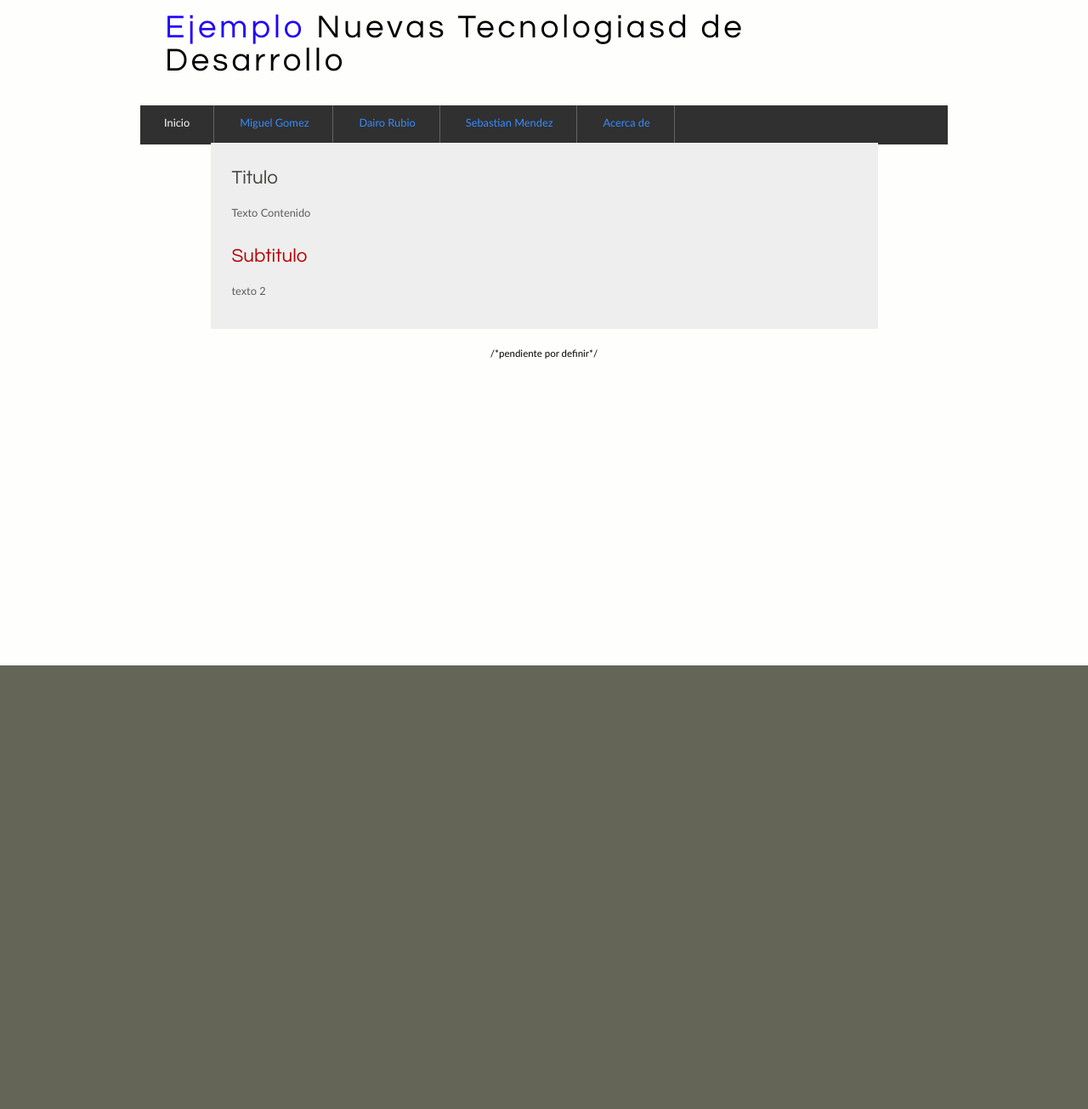
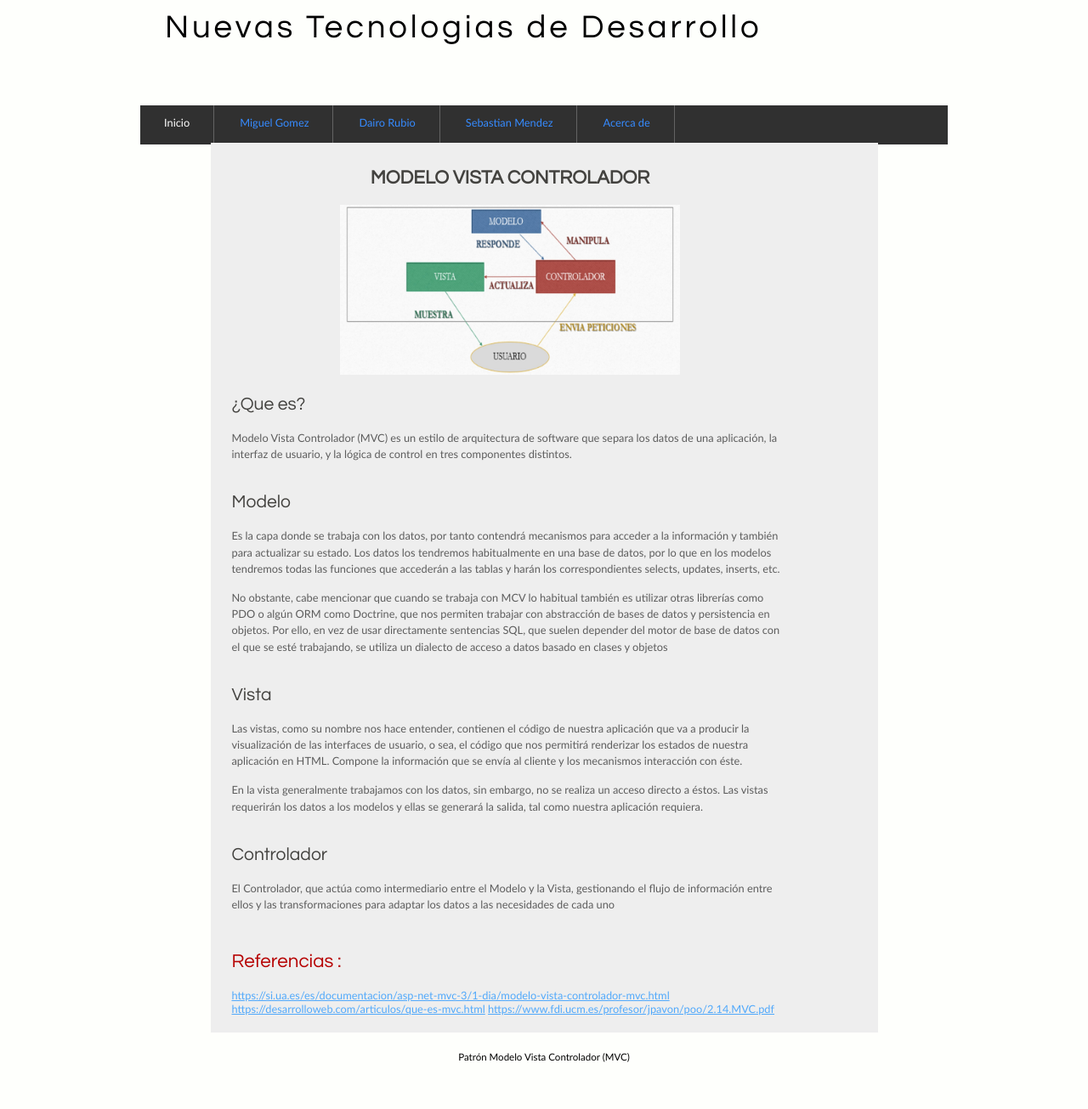
Before and after one commit to zixtar23/nuevorepo, a plain HTML site: page integrante_2.html in a window 1280 px wide. Shown: the part 17-1322 px from the top of the page at 85% size. Before the commit the page ends 800 px from the top, so only its background shows below. Drawn offline with Linux system fonts and the light colour scheme.

Commit message:
Update integrante_2.html

```diff
--- a/integrante_2.html
+++ b/integrante_2.html
@@ -1,9 +1,11 @@
 <!DOCTYPE HTML>
+<html lang="es">
 <html>
 
     <head>
+        <meta charset="UTF-8"/>
         <title>HTML</title>
-        <meta name="description" content="website description" />
+        <meta name="description" content="Descripción del patrón modelo vista controlador" />
         <meta name="keywords" content="website keywords, website keywords" />
         <meta http-equiv="content-type" content="text/html; charset=windows-1252" />
         <link rel="stylesheet" type="text/css" href="style/style.css" />
@@ -14,7 +16,7 @@
             <div id="header">
                 <div id="logo">
                     <div id="logo_text">
-                        <h1><a href="index.html">Ejemplo<span class="logo_colour"> Nuevas Tecnologiasd de Desarrollo</span></a></h1>
+                        <h1><a href="index.html"><span class="logo_colour"> Nuevas Tecnologias de Desarrollo</span></a></h1>
                     </div>
                 </div>
                 <div id="menubar">
@@ -29,14 +31,35 @@
             </div>
             <div id="site_content">
                 <div id="content">
-                    <h1>Titulo</h1>
-                    <p>Texto Contenido</p>
-                    <h2>Subtitulo</h2>
-                    <p>texto 2      </p>
+                    <center><h1><b>MODELO VISTA CONTROLADOR</b></h1></center>
+                    <center><img src="mvc.jpg" alt="repositorio" height="200" width="400"></center>
+                    <br>
+                    <h3>¿Que es?</h3>
+                    <p>Modelo Vista Controlador (MVC) es un estilo de arquitectura de software que separa los datos de una aplicación, la interfaz de usuario, y la lógica de control en tres componentes distintos.</p>
+                    <br>
+                    <h3>Modelo</h3>
+                    <p>Es la capa donde se trabaja con los datos, por tanto contendrá mecanismos para acceder a la información y también para actualizar su estado. Los datos los tendremos habitualmente en una base de datos, por lo que en los modelos tendremos todas las funciones que accederán a las tablas y harán los correspondientes selects, updates, inserts, etc.</p>
+                    <p>No obstante, cabe mencionar que cuando se trabaja con MCV lo habitual también es utilizar otras librerías como PDO o algún ORM como Doctrine, que nos permiten trabajar con abstracción de bases de datos y persistencia en objetos. Por ello, en vez de usar directamente sentencias SQL, que suelen depender del motor de base de datos con el que se esté trabajando, se utiliza un dialecto de acceso a datos basado en clases y objetos</p>
+                    <br>
+
+                    <h3>Vista</h3>
+                    <p>Las vistas, como su nombre nos hace entender, contienen el código de nuestra aplicación que va a producir la visualización de las interfaces de usuario, o sea, el código que nos permitirá renderizar los estados de nuestra aplicación en HTML. Compone la información que se envía al cliente y los mecanismos interacción con éste.</p>
+
+                    <p>En la vista generalmente trabajamos con los datos, sin embargo, no se realiza un acceso directo a éstos. Las vistas requerirán los datos a los modelos y ellas se generará la salida, tal como nuestra aplicación requiera.</p>
+                    <br>
+
+                    <h3>Controlador</h3>
+                    <p>El Controlador, que actúa como intermediario entre el Modelo y la Vista, gestionando el flujo de información entre ellos y las transformaciones para adaptar los datos a las necesidades de cada uno</p>
+                    <br>
+
+                    <h2>Referencias :</h2>
+                    <a href="https://si.ua.es/es/documentacion/asp-net-mvc-3/1-dia/modelo-vista-controlador-mvc.html">https://si.ua.es/es/documentacion/asp-net-mvc-3/1-dia/modelo-vista-controlador-mvc.html</a>
+                    <a href="https://desarrolloweb.com/articulos/que-es-mvc.html">https://desarrolloweb.com/articulos/que-es-mvc.html</a>
+                    <a href="https://www.fdi.ucm.es/profesor/jpavon/poo/2.14.MVC.pdf">https://www.fdi.ucm.es/profesor/jpavon/poo/2.14.MVC.pdf</a>
                 </div>
             </div>
             <div id="footer">
-                <p>/*pendiente por definir*/</p>
+                <p>Patrón Modelo Vista Controlador (MVC)</p>
             </div>
         </div>
     </body>
```
